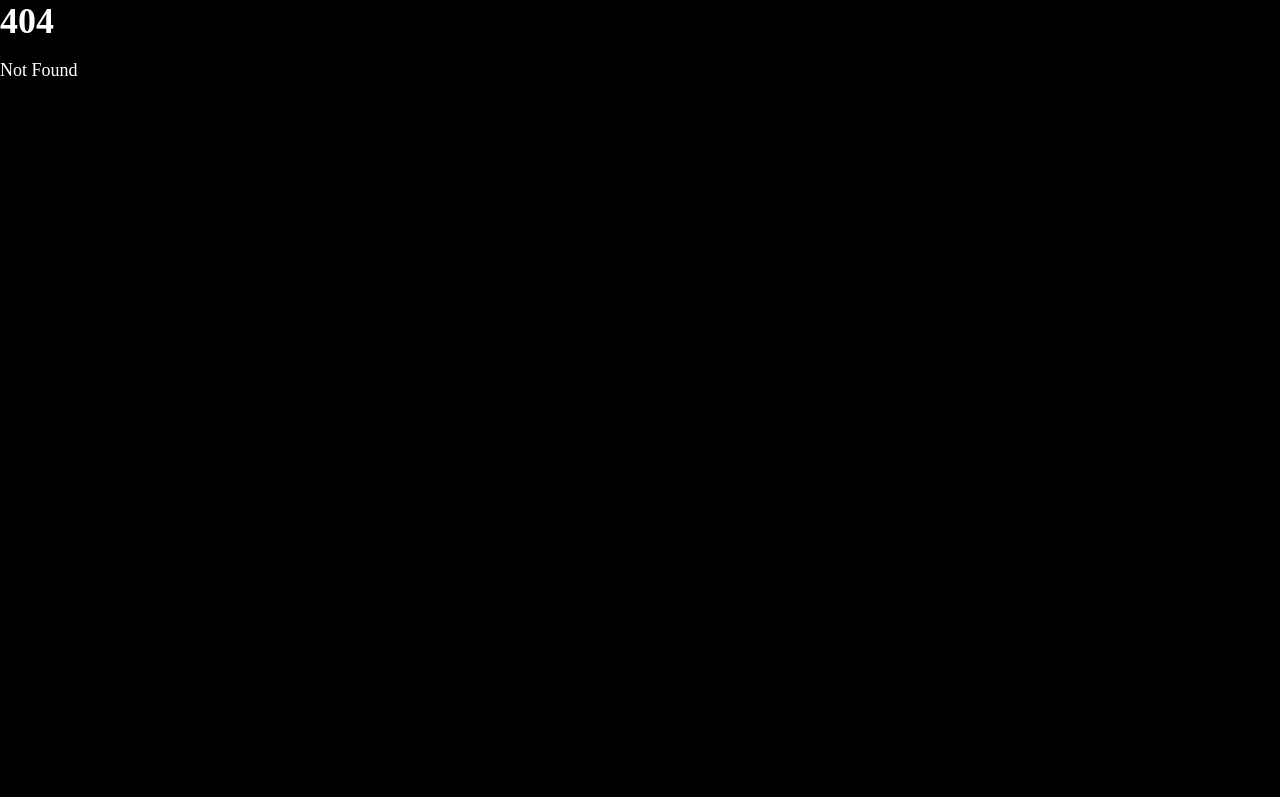
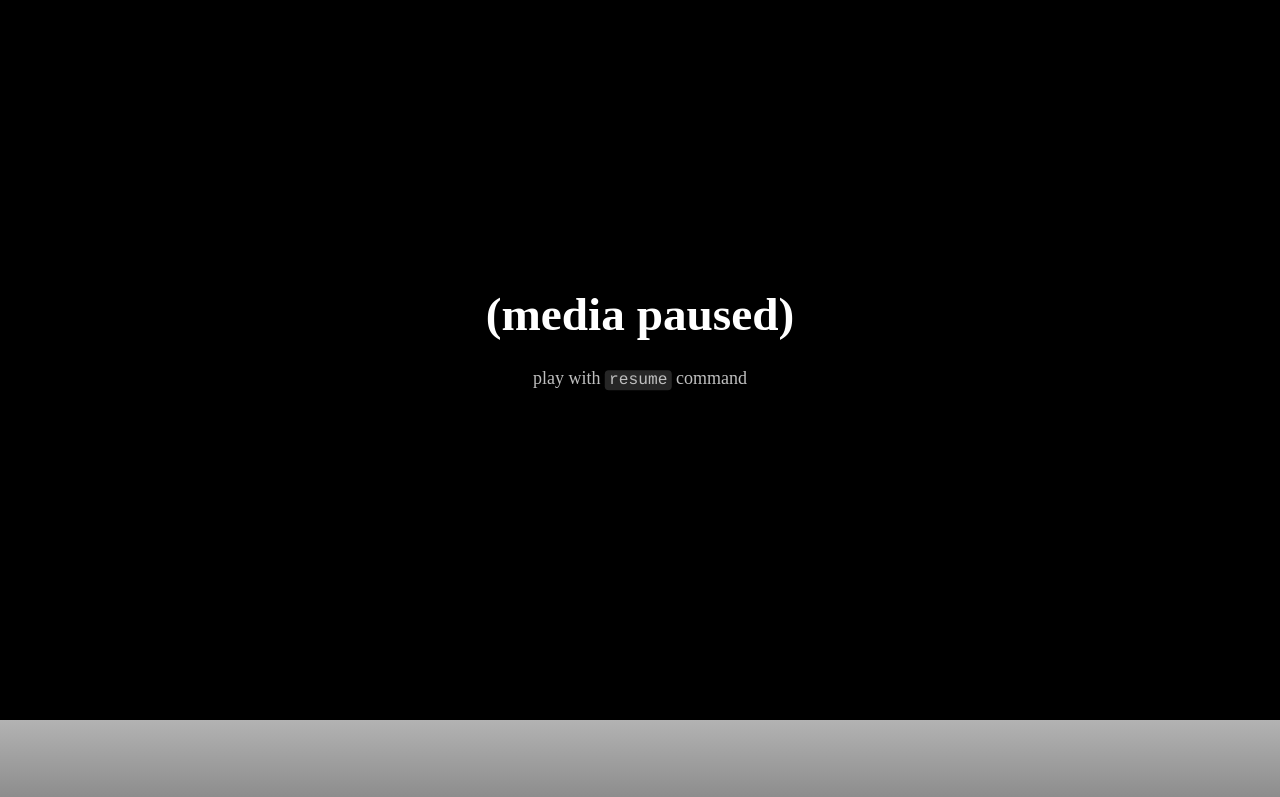
Before and after one commit to furudean/sl-tv, a SvelteKit app: page /1/1/paused in a window 1280 px wide. Before the commit this address had no page. Shown: the top 797 px of the page. Built offline with nearby package versions, Linux system fonts and the light colour scheme.

Commit message:
generic pause screen

```diff
--- /dev/null
+++ b/src/routes/(player)/[provider]/[id]/paused/+page.svelte
@@ -0,0 +1,48 @@
+<main class="container">
+	<div class="prose">
+		<h1>(media paused)</h1>
+		<p class="shy">play with <code>resume</code> command</p>
+	</div>
+</main>
+
+<style>
+	.container {
+		position: relative;
+		width: 100vw;
+		height: auto;
+		aspect-ratio: 16 / 9;
+		overflow: hidden;
+	}
+
+	.container::before {
+		content: '';
+		position: absolute;
+		inset: 0;
+		background: var(--bg);
+		background-size: 100%;
+		background-repeat: no-repeat;
+		filter: blur(6px);
+	}
+
+	.container::after {
+		content: '';
+		position: absolute;
+		inset: 0;
+		background: rgba(0, 0, 0, 0.75);
+		background-size: 100%;
+		background-repeat: no-repeat;
+	}
+
+	div {
+		z-index: 1;
+		position: absolute;
+		top: 50%;
+		left: 50%;
+		transform: translate(-50%, -50%);
+		text-align: center;
+	}
+
+	.shy {
+		opacity: 0.75;
+	}
+</style>
```
Also changed, not shown: 1 other file (tests, documents, lock files or other folders).
